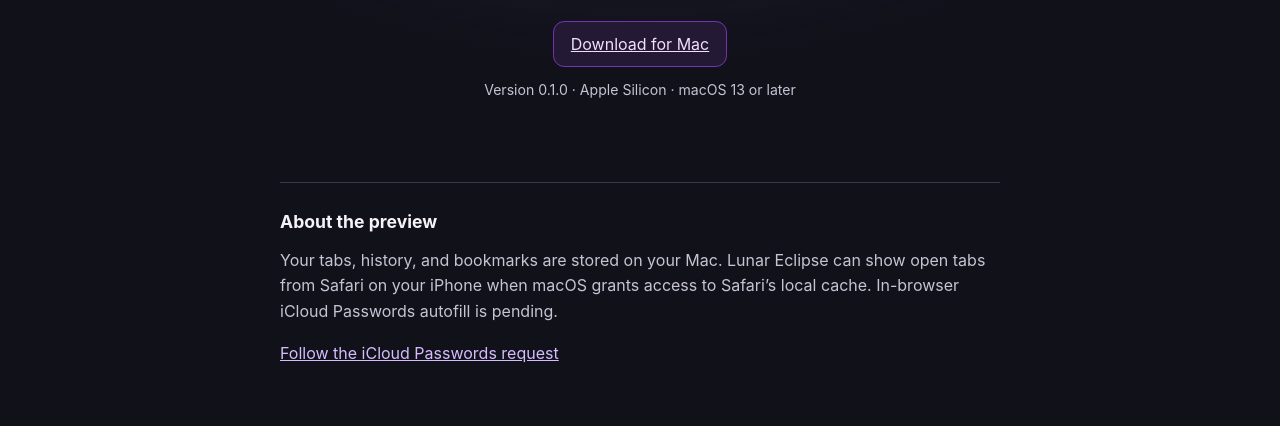
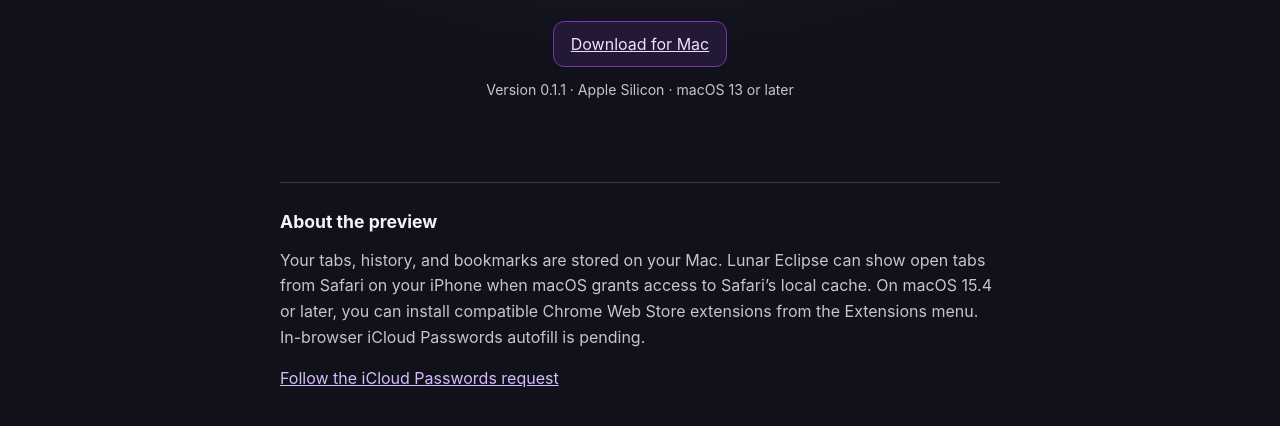
Before and after one commit to danny67999/lunar-eclipse, a plain HTML site: page index.html in a window 1280 px wide. Shown: the part 386-812 px from the top of the page. Drawn offline with Linux system fonts and the light colour scheme.

Commit message:
Release Lunar Eclipse 0.1.1 with Chrome Web Store installs

```diff
--- a/index.html
+++ b/index.html
@@ -26,12 +26,12 @@
         <img src="icon.png" alt="">
         <h1>Lunar Eclipse</h1>
         <p>A native WebKit browser for Mac with a horizontal tab strip and a directly editable address bar.</p>
-        <a class="download" href="downloads/Lunar-Eclipse-0.1.0-macOS-arm64.zip" download>Download for Mac</a>
-        <p class="system">Version 0.1.0 · Apple Silicon · macOS 13 or later</p>
+        <a class="download" href="https://raw.githubusercontent.com/danny67999/lunar-eclipse/main/downloads/Lunar-Eclipse-0.1.1-macOS-arm64.zip">Download for Mac</a>
+        <p class="system">Version 0.1.1 · Apple Silicon · macOS 13 or later</p>
     </header>
     <section aria-labelledby="preview">
         <h2 id="preview">About the preview</h2>
-        <p>Your tabs, history, and bookmarks are stored on your Mac. Lunar Eclipse can show open tabs from Safari on your iPhone when macOS grants access to Safari’s local cache. In-browser iCloud Passwords autofill is pending.</p>
+        <p>Your tabs, history, and bookmarks are stored on your Mac. Lunar Eclipse can show open tabs from Safari on your iPhone when macOS grants access to Safari’s local cache. On macOS 15.4 or later, you can install compatible Chrome Web Store extensions from the Extensions menu. In-browser iCloud Passwords autofill is pending.</p>
         <p><a href="https://github.com/apple/password-manager-resources/issues/1926">Follow the iCloud Passwords request</a></p>
     </section>
 </main>
```
Also changed, not shown: 1 other file.
